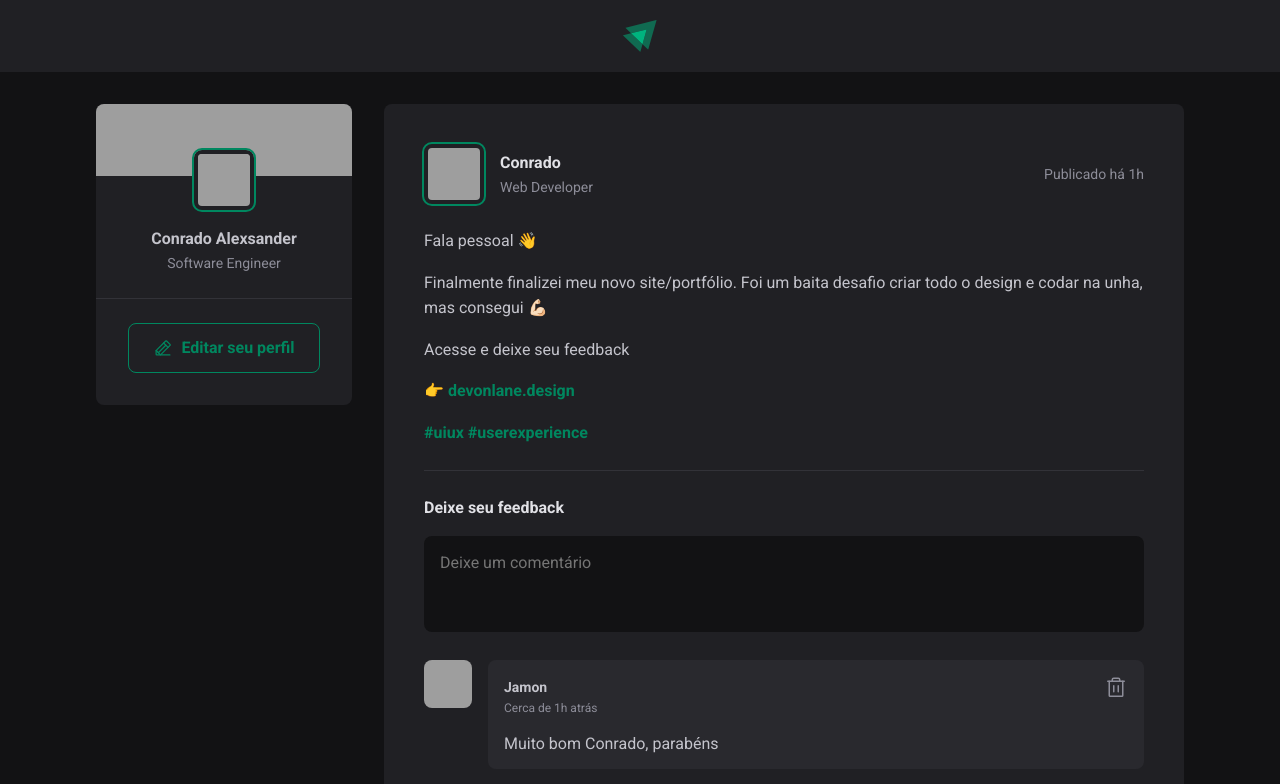
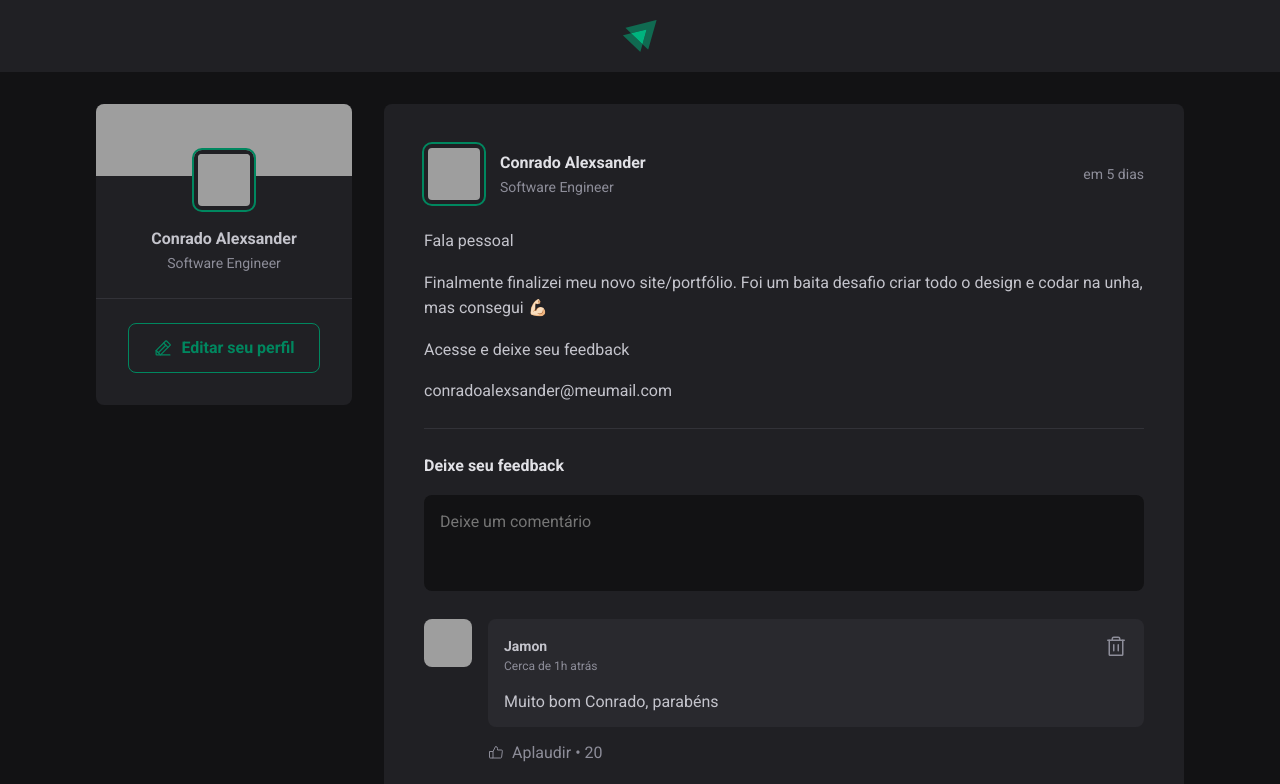
Before and after one commit to conradoalexsander/IgniteFeed, a React (Vite) app: page / in a window 1280 px wide. Shown: the top 784 px of the page. Built offline with nearby package versions, Linux system fonts and the light colour scheme; grey boxes are pictures that could not be loaded.

Commit message:
Added post iterations

```diff
--- a/package.json
+++ b/package.json
@@ -9,6 +9,7 @@
     "preview": "vite preview"
   },
   "dependencies": {
+    "date-fns": "^2.29.3",
     "phosphor-react": "^1.4.1",
     "react": "^18.2.0",
     "react-dom": "^18.2.0"
--- a/src/App.jsx
+++ b/src/App.jsx
@@ -4,6 +4,39 @@ import { Post } from "./components/Post"
 import { Sidebar } from './components/Sidebar'
 
 import "./global.css"
+
+const posts = [
+  {
+    id: 1,
+    author: {
+      avatarUrl: "https://avatars.githubusercontent.com/u/53683786?v=4",
+      name: "Conrado Alexsander",
+      role: "Software Engineer"
+    },
+    content: [
+      { type: 'paragraph', content: 'Fala pessoal ' },
+      { type: 'paragraph', content: 'Finalmente finalizei meu novo site/portfólio. Foi um baita desafio criar todo o design e codar na unha, mas consegui 💪🏻' },
+      { type: 'paragraph', content: 'Acesse e deixe seu feedback' },
+      { type: 'paragraph', content: 'conradoalexsander@meumail.com' },
+    ],
+    publishedAt: new Date('2023-01-10 19:13:10')
+  },
+  {
+    id: 2,
+    author: {
+      avatarUrl: "https://images.unsplash.com/photo-1672795241847-6fb44e4f469a?ixlib=rb-4.0.3&ixid=MnwxMjA3fDB8MHxwaG90by1wYWdlfHx8fGVufDB8fHx8&auto=format&fit=crop&w=500&q=50",
+      name: "Conrado Alexsander",
+      role: "Software Engineer"
+    },
+    content: [
+      { type: 'paragraph', content: 'Fala pessoal ' },
+      { type: 'paragraph', content: 'Finalmente finalizei meu novo site/portfólio. Foi um baita desafio criar todo o design e codar na unha, mas consegui 💪🏻' },
+      { type: 'paragraph', content: 'Acesse e deixe seu feedback' },
+      { type: 'paragraph', content: 'conradoalexsander@meumail.com' },
+    ],
+    publishedAt: new Date('2023-01-13 20:10:00')
+  }
+]
 
 export function App() {
   return (
@@ -12,14 +45,14 @@ export function App() {
       <div className={styles.wrapper}>
         <Sidebar />
         <main>
-          <Post
-            author="Conrado Alexsander"
-            content="Amet commodo exercitation cupidatat ullamco."
-          />
-          <Post
-            author="John Doe"
-            content="Amet commodo exercitation cupidatat ullamco."
-          />
+          {posts.map(({ id, author, content, publishedAt }) => {
+            return (<Post
+              key={id}
+              author={author}
+              content={content}
+              publishedAt={publishedAt}
+            />)
+          })}
         </main>
       </div>
     </div>
--- a/src/components/Post.jsx
+++ b/src/components/Post.jsx
@@ -1,30 +1,53 @@
-import { Avatar } from "./Avatar"
-import { Comment } from "./Comment"
-import styles from "./Post.module.css"
-export function Post() {
+import { format, formatDistanceToNow } from 'date-fns';
+import { ptBR } from 'date-fns/locale';
+
+import { Avatar } from "./Avatar";
+import { Comment } from "./Comment";
+import styles from "./Post.module.css";
+
+
+
+export function Post({ id, author, content, publishedAt }) {
+
+    const publishedDateFormatted = format(
+        publishedAt,
+        "d 'de' LLLL 'às' HH:mm'h'",
+        {
+            locale: ptBR,
+        },
+    );
+
+    const publishedDateRelativeToNow = formatDistanceToNow(publishedAt, {
+        locale: ptBR,
+        addSuffix: true
+    })
+
     return (
         <article className={styles.post}>
             <header>
                 <div className={styles.author}>
-                    <Avatar src="https://avatars.githubusercontent.com/u/53683786?v=4" />
+                    <Avatar src={author.avatarUrl} />
                     <div className={styles.authorInfo}>
-                        <strong>Conrado</strong>
-                        <span>Web Developer</span>
+                        <strong>{author.name}</strong>
+                        <span>{author.role}</span>
                     </div>
                 </div>
 
-                <time title="11 de maio às 08:13" dateTime="2023-01-10 09:20">Publicado há 1h</time>
+                <time title={publishedDateFormatted} dateTime={publishedAt.toISOString()}>{publishedDateRelativeToNow}</time>
             </header>
 
             <div className={styles.content}>
-                <p>Fala pessoal 👋</p>
-                <p>Finalmente finalizei meu novo site/portfólio. Foi um baita desafio criar todo o design e codar na unha, mas consegui 💪🏻 </p>
-                <p>Acesse e deixe seu feedback </p>
-                <p>👉{" "}<a href="">devonlane.design</a></p>
-                <p>
-                    <a href="">#uiux </a> {' '}
-                    <a href="">#userexperience</a>{' '}
-                </p>
+                {content.map(item => {
+                    if (item.type === "paragraph") {
+                        return <p>{item.content}</p>
+                    }
+
+                    if (item.type === "link") {
+                        return (<p>
+                            <a href="">{item.content}</a>
+                        </p>);
+                    }
+                })}
             </div>
 
             <form className={styles.commentForm}>
```
Also changed, not shown: 1 other file (tests, documents, lock files or other folders).
